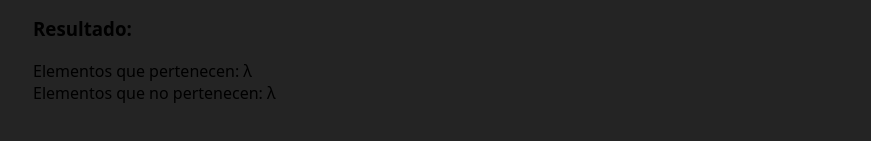
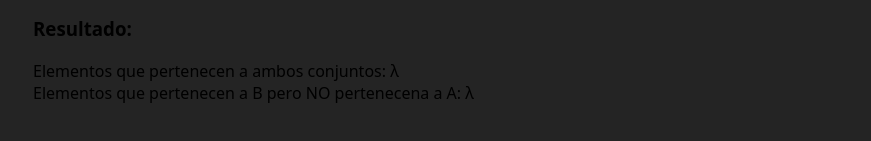
Before and after one commit to OscarJimenez07/calculadora-lenguajes-formales, a Vue app: page / in a window 1280 px wide. Both pictures are taken after a click on the button "Ejecutar Operación". Shown: the part 692-833 px from the top of the page, without its empty margins (7-878 px from the left). Built offline with nearby package versions, Linux system fonts and the light colour scheme.

Commit message:
Ultimos cambios

```diff
--- a/src/components/ModuloAlfabetos.vue
+++ b/src/components/ModuloAlfabetos.vue
@@ -47,8 +47,8 @@
     <div v-if="resultadoA.length > 0 || resultadoB.length > 0">
       <h3>Resultado:</h3>
       <div v-if="operacionActiva === 'pertenencia'">
-        <div>Elementos que pertenecen: {{ mostrarConjunto(resultadoA) }}</div>
-        <div>Elementos que no pertenecen: {{ mostrarConjunto(resultadoB) }}</div>
+        <div>Elementos que pertenecen a ambos conjuntos: {{ mostrarConjunto(resultadoA) }}</div>
+        <div>Elementos que pertenecen a B pero NO pertenecena a A: {{ mostrarConjunto(resultadoB) }}</div>
       </div>
       <div v-else-if="operacionActiva === 'diferencia_absoluta'">
         <div>Diferencia Absoluta A-B: {{ mostrarConjunto(resultadoA) }}</div>
```
